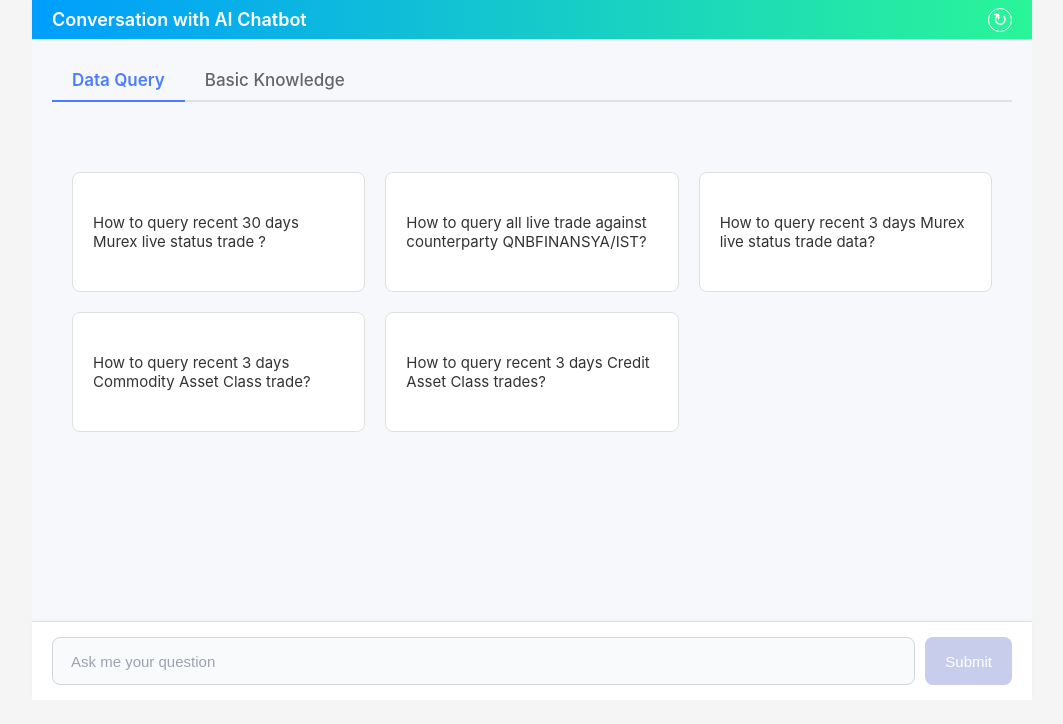
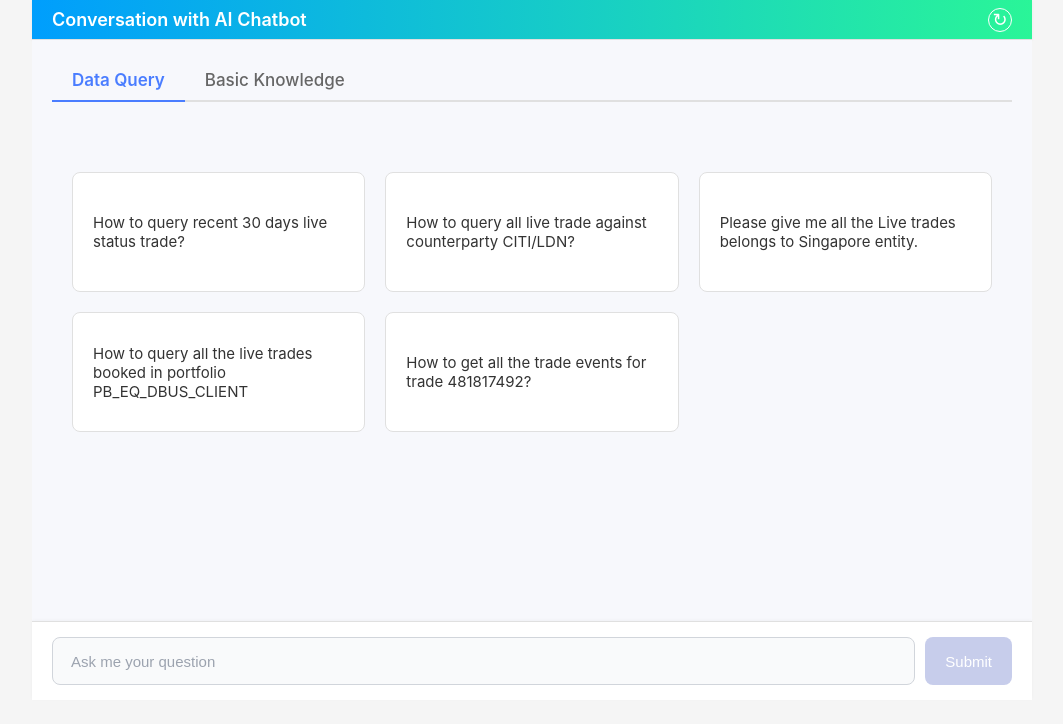
Before and after one commit to see311/llm_fe, a React (Create React App) app: page / in a window 1280 px wide. Shown: the top 724 px of the page, without its empty margins (108-1171 px from the left). Built offline with nearby package versions, Linux system fonts and the light colour scheme; the HTML template or start-up script is replaced by a standard one.

Commit message:
Update Welcome.js

```diff
--- a/src/components/Welcome.js
+++ b/src/components/Welcome.js
@@ -5,7 +5,7 @@ const WelcomeContainer = styled.div`
   display: flex;
   flex-direction: column;
   align-items: center;
-  justify-content: flex-start; /* 从顶部开始对齐 */
+  justify-content: flex-start;
   flex-grow: 1;
   padding: 40px 20px;
   width: 100%;
@@ -16,7 +16,7 @@ const Tabs = styled.div`
   margin-bottom: 30px;
   border-bottom: 2px solid #e0e0e0;
   width: 100%;
-  justify-content: flex-start; /* 左对齐 */
+  justify-content: flex-start;
 `;
 
 const Tab = styled.div`
@@ -24,7 +24,7 @@ const Tab = styled.div`
   cursor: pointer;
   color: ${props => (props.active ? '#4a7dff' : '#666')};
   border-bottom: ${props => (props.active ? '2px solid #4a7dff' : 'none')};
-  margin-bottom: -2px; /* 与父元素的border-bottom重合 */
+  margin-bottom: -2px;
   font-weight: 600;
 `;
 
@@ -45,11 +45,11 @@ const QuestionCard = styled.div`
   transition: all 0.3s ease;
   font-size: 15px;
   color: #333;
-  height: 120px; /* 固定高度 */
+  height: 120px;
   display: flex;
-  align-items: center; /* 垂直居中 */
-  justify-content: center; /* 水平居中 */
-  text-align: left; /* 文本左对齐 */
+  align-items: center;
+  justify-content: center;
+  text-align: left;
 
   &:hover {
     border-color: #4a7dff;
@@ -73,17 +73,17 @@ const Welcome = ({ onWelcomeLinkClick, activeTab }) => {
       { href: '#question-9', text: 'How to use Query Helper in SSDR?' },
     ],
     'query': [
-        { href: '#question-10', text: 'How to query recent 30 days Murex live status trade ?' },
-        { href: '#question-11', text: 'How to query all live trade against counterparty QNBFINANSYA/IST?' },
-        { href: '#question-12', text: 'How to query recent 3 days Murex live status trade data?' },
-        { href: '#question-14', text: 'How to query recent 3 days Commodity Asset Class trade?' },
-        { href: '#question-15', text: 'How to query recent 3 days Credit Asset Class trades?' }
+      { href: '#question-10', text: 'How to query recent 30 days live status trade?' },
+      { href: '#question-11', text: 'How to query all live trade against counterparty CITI/LDN?' },
+      { href: '#question-12', text: 'Please give me all the Live trades belongs to Singapore entity.' },
+      { href: '#question-14', text: 'How to query all the live trades booked in portfolio PB_EQ_DBUS_CLIENT' },
+      { href: '#question-16', text: 'How to get all the trade events for trade 481817492?' }
     ]
   };
 
   const handleWelcomeLinkClick = (href, text) => {
     const topic = activeTab; // 'business' or 'query'
-    onWelcomeLinkClick(href, text, false, topic);
+    onWelcomeLinkClick(href, text, topic);
   };
 
   return (
```
Lines whose indentation alone changed are shown as unchanged.
